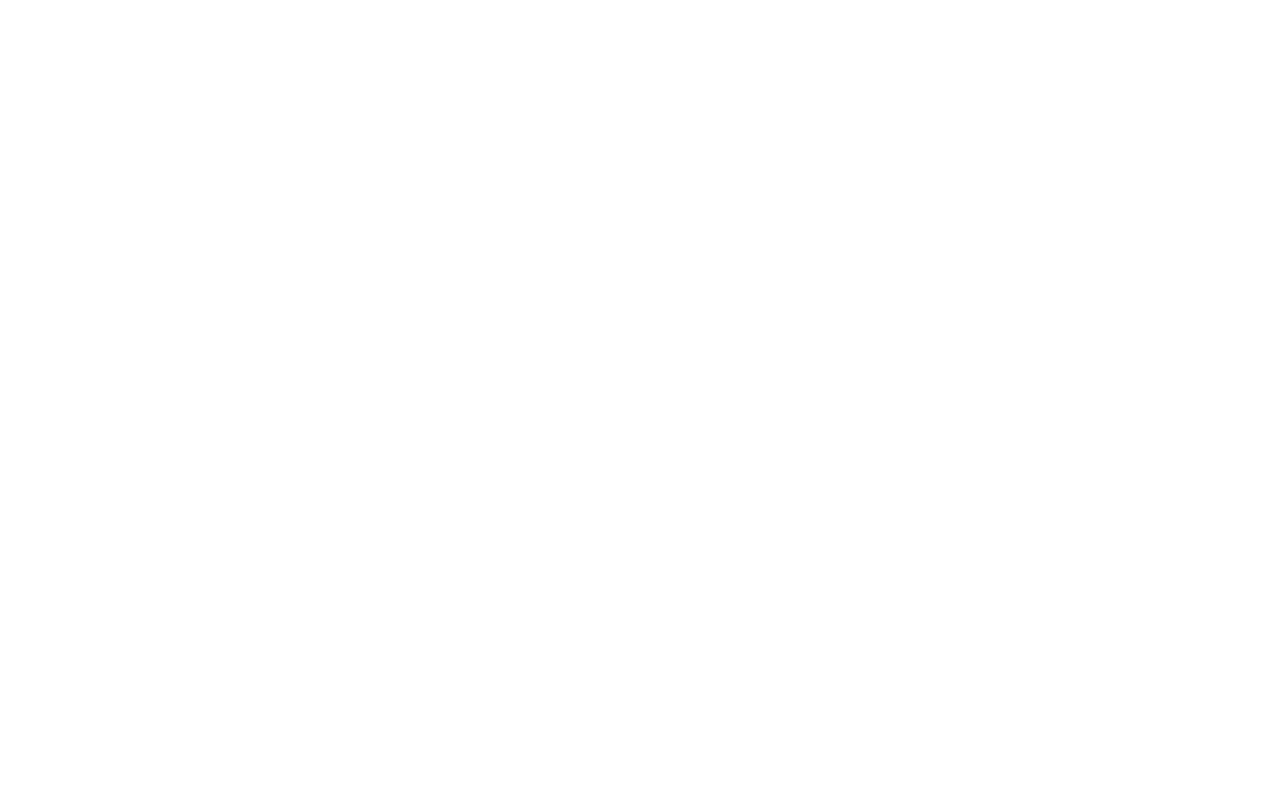
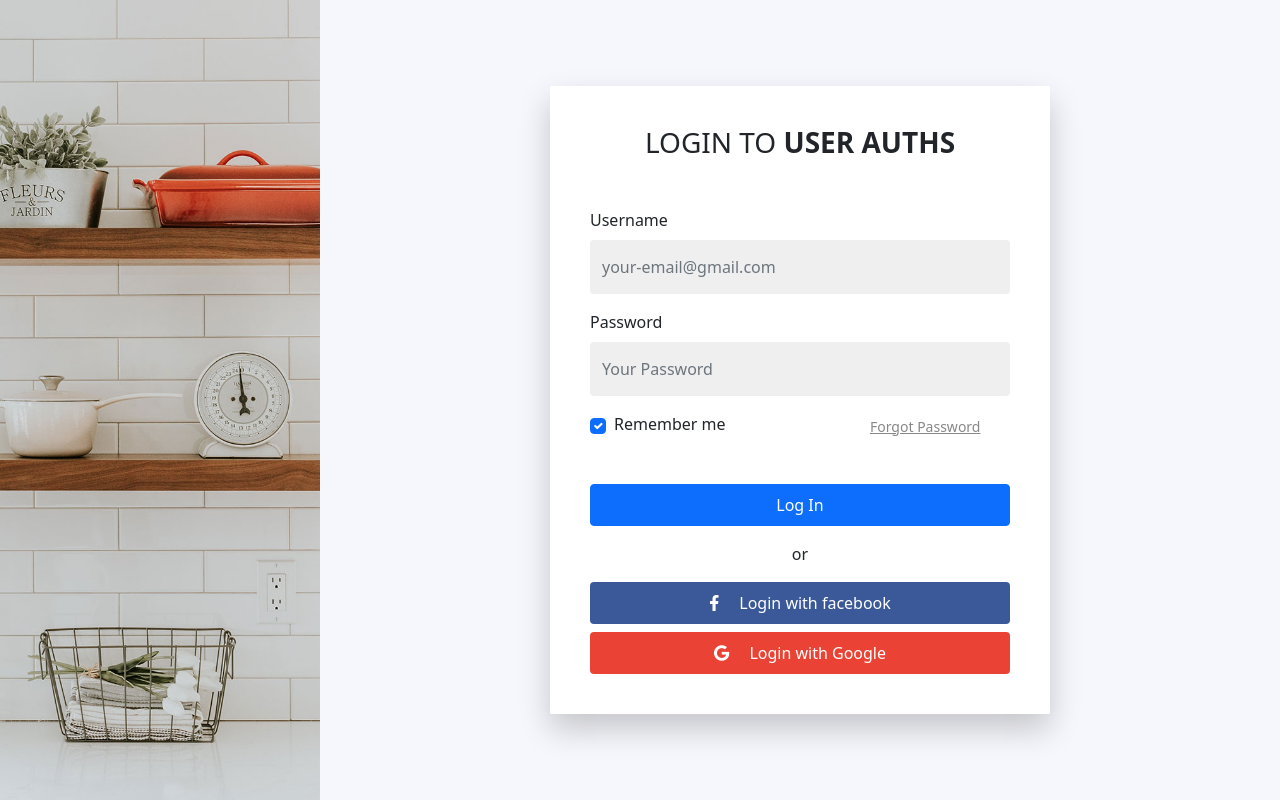
Before and after one commit to khairislama/user-registration-JWT-MERN, a React (Create React App) app in the folder client/: page / in a window 1280 px wide. Built offline with nearby package versions, Linux system fonts and the light colour scheme.

Commit message:
simple login page added

```diff
--- a/client/package.json
+++ b/client/package.json
@@ -6,6 +6,7 @@
     "@testing-library/jest-dom": "^5.14.1",
     "@testing-library/react": "^11.2.7",
     "@testing-library/user-event": "^12.8.3",
+    "bootstrap": "^5.0.1",
     "react": "^17.0.2",
     "react-dom": "^17.0.2",
     "react-scripts": "4.0.3",
--- a/client/public/index.html
+++ b/client/public/index.html
@@ -3,11 +3,17 @@
   <head>
     <meta charset="utf-8" />
     <link rel="icon" href="%PUBLIC_URL%/favicon.ico" />
-    <meta name="viewport" content="width=device-width, initial-scale=1" />
+    <meta name="viewport" content="width=device-width, initial-scale=1, shrink-to-fit=no" />
     <meta name="theme-color" content="#000000" />
     <meta name="description" content="Web site created using create-react-app" />
     <link rel="apple-touch-icon" href="%PUBLIC_URL%/logo192.png" />
     <link rel="manifest" href="%PUBLIC_URL%/manifest.json" />
+    <link href="https://fonts.googleapis.com/css?family=Roboto:300,400&display=swap" rel="stylesheet">
+    <link rel="stylesheet"
+      href="https://cdnjs.cloudflare.com/ajax/libs/font-awesome/5.15.3/css/all.min.css"
+        integrity="sha512-iBBXm8fW90+nuLcSKlbmrPcLa0OT92xO1BIsZ+ywDWZCvqsWgccV3gFoRBv0z+8dLJgyAHIhR35VZc2oM/gI1w=="
+      crossorigin="anonymous"
+    />
     <title>User Authentifications using MERN</title>
   </head>
   <body>
--- a/client/src/App.js
+++ b/client/src/App.js
@@ -1,8 +1,54 @@
+import 'bootstrap/dist/css/bootstrap.min.css'
+import './assets/stylesheets/login.css'
 
 function App() {
   return (
     <div className="App">
-
+      <div className="d-md-flex half">
+        <div className="bg" style={{ backgroundImage: "url('/images/bg_1.jpg')" }}></div>
+        <div className="contents">
+          <div className="container">
+            <div className="row align-items-center justify-content-center">
+              <div className="col-md-12">
+                <div className="form-block mx-auto">
+                  <div className="text-center mb-5">
+                    <h3 className="text-uppercase">Login to <strong>USER AUTHS</strong></h3>
+                  </div>
+                  <form action="#" method="post">
+                    <div className="form-group first">
+                      <label htmlFor="username">Username</label>
+                      <input type="text" className="form-control my-2" placeholder="your-email@gmail.com" id="username" />
+                    </div>
+                    <div className="form-group last my-3">
+                      <label htmlFor="password">Password</label>
+                      <input type="password" className="form-control my-2" placeholder="Your Password" id="password" />
+                    </div>
+                    <div className="d-sm-flex mb-5 align-items-center form-check">
+                      <input className="form-check-input" type="checkbox" value="" if="rememberMe" checked />
+                      <label className="mb-sm-0 col-8 form-check-label" htmlFor="rememberMe">
+                        <span className="ms-2">Remember me</span>
+                      </label>
+                      <span className="ml-auto">
+                        <a href="#" className="forgot-pass">Forgot Password</a>
+                      </span>
+                    </div>
+                    <input type="submit" value="Log In" className="btn col-12 py-2 btn-primary" />
+                    <span className="text-center my-3 d-block">or</span>
+                    <div className="">
+                      <a href="#" className="btn col-12 py-2 my-2 btn-facebook">
+                        <i className="fab fa-facebook-f me-3"></i> Login with facebook
+                      </a>
+                      <a href="#" className="btn col-12 py-2 btn-google">
+                        <i className="fab fa-google me-3"></i> Login with Google
+                      </a>
+                    </div>
+                  </form>
+                </div>
+              </div>
+            </div>
+          </div>
+        </div>
+      </div>
     </div>
   );
 }
--- /dev/null
+++ b/client/src/assets/stylesheets/login.css
@@ -0,0 +1,80 @@
+p {
+  color: #b3b3b3;
+  font-weight: 300; }
+
+a {
+  -webkit-transition: .3s all ease;
+  -o-transition: .3s all ease;
+  transition: .3s all ease; }
+  a:hover {
+    text-decoration: none !important; }
+
+.content {
+  padding: 7rem 0; }
+
+.half, .half .container > .row {
+  height: 100vh;
+  min-height: 700px; }
+
+.half .contents {
+  background: #f6f7fc; }
+
+.half .bg {
+  width: 25%; }
+  @media (max-width: 767.98px) {
+    .half .bg {
+      width: 100%;
+      height: 200px; } }
+
+.half .contents {
+  width: 75%; }
+  @media (max-width: 767.98px) {
+    .half .contents {
+      width: 100%; } }
+
+.half .contents .form-control, .half .bg .form-control {
+  border: none;
+  border-radius: 4px;
+  height: 54px;
+  background: #efefef; }
+  .half .contents .form-control:active, .half .contents .form-control:focus, .half .bg .form-control:active, .half .bg .form-control:focus {
+    outline: none;
+    -webkit-box-shadow: none;
+    box-shadow: none; }
+
+.half .bg {
+  background-size: cover;
+  background-position: center; }
+
+.half a {
+  color: #888;
+  text-decoration: underline; }
+
+.half .btn {
+  padding-left: 30px;
+  padding-right: 30px; }
+
+.half .forgot-pass {
+  position: relative;
+  top: 2px;
+  font-size: 14px; }
+
+.form-block {
+  background: #fff;
+  padding: 40px;
+  max-width: 500px;
+  -webkit-box-shadow: 0 15px 30px 0 rgba(0, 0, 0, 0.2);
+  box-shadow: 0 15px 30px 0 rgba(0, 0, 0, 0.2); }
+  @media (max-width: 767.98px) {
+    .form-block {
+      padding: 25px; } }
+
+.btn {
+  text-decoration: none !important; }
+  .btn.btn-facebook {
+    display: block;
+    background: #3b5998;
+    color: #fff; }
+  .btn.btn-google {
+    background: #ea4335;
+    color: #fff; }
```
Also changed, not shown: client/public/images/bg_1.jpg (added), 1 other file (tests, documents, lock files or other folders).
